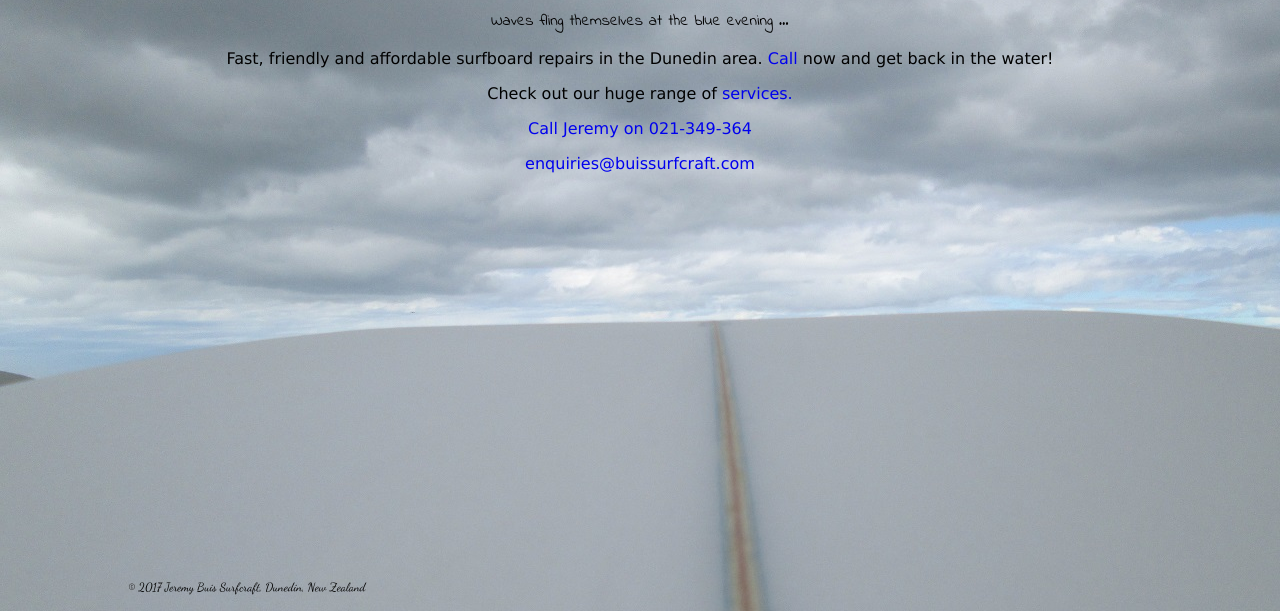
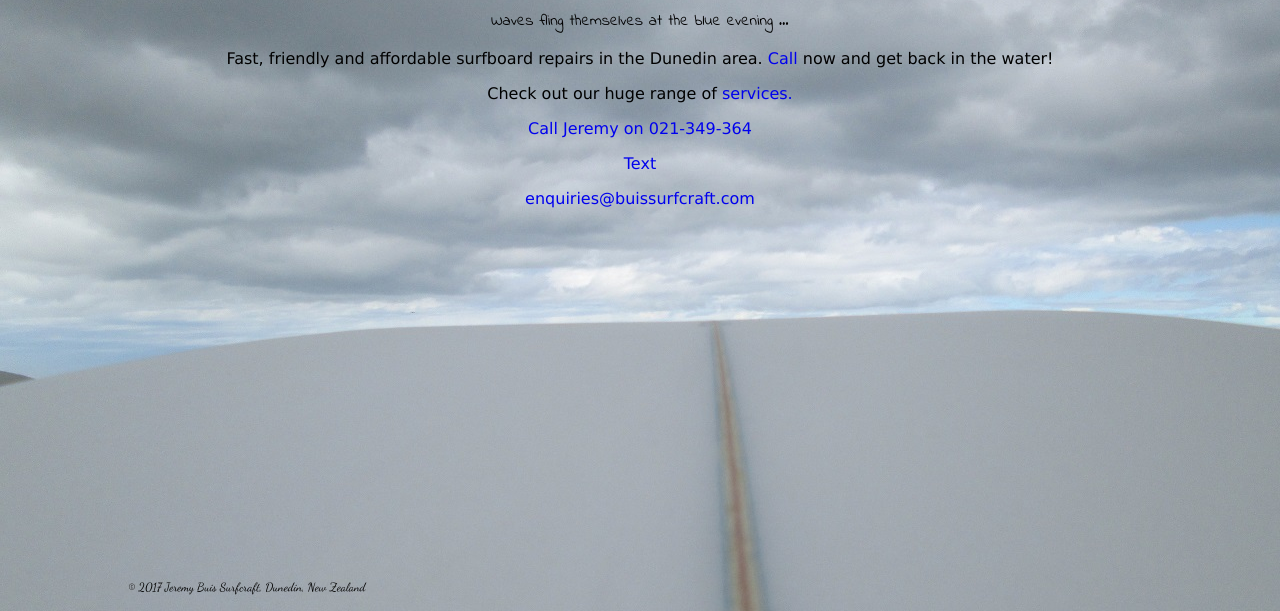
Before and after one commit to SouthCoastSurfCraft/BuisSurfcraft, a website: page index.html in a window 1280 px wide. Shown: the part 189-800 px from the top of the page. Drawn offline with Linux system fonts and the light colour scheme.

Commit message:
Try out a text contact option

```diff
--- a/index.html
+++ b/index.html
@@ -30,6 +30,8 @@
     <footer>
         <p><a href="tel:021-349-364">Call Jeremy on </a><a href="tel:021-349-364">021-349-364</a></p>
 
+        <p><a href="sms:021-349-364">Text</a></p>
+
         <p><a href="mailto:enquiries@buissurfcraft.com">enquiries@buissurfcraft.com</a></p>
 
     </footer>
```
